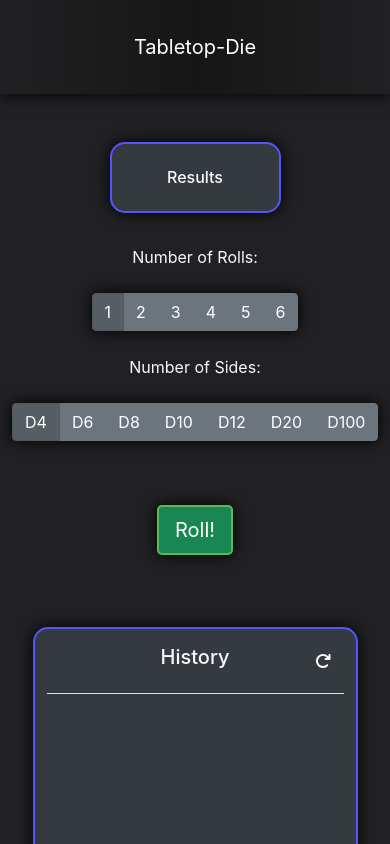
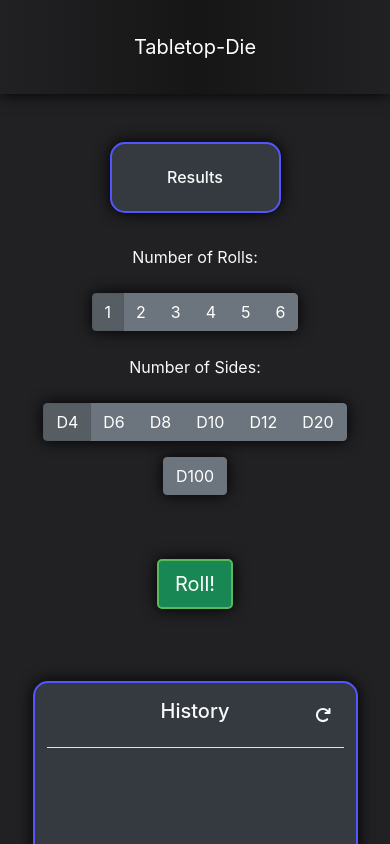
Before and after one commit to LoganPhilbrick/diesim2, a React (Create React App) app: page / in a window 390 px wide. Shown: the top 844 px of the page. Built offline with nearby package versions, Linux system fonts and the light colour scheme.

Commit message:
D100 on its own col to avoid awkward mobile layout

```diff
--- a/src/App.css
+++ b/src/App.css
@@ -52,6 +52,8 @@ label{
   cursor: pointer;
   border-radius: 5px;
 }
+
+
 
 #historyBox{
   background-color: #343a40;
--- a/src/components/BottomButtonGroup.js
+++ b/src/components/BottomButtonGroup.js
@@ -35,10 +35,14 @@ const BottomButtonGroup = () => {
           <Button className="btn-dark-50" onClick={() => dispatch(setNumberOfSides(20))} active={rSelected === 20}>
             D20
           </Button>
-          <Button className="btn-dark-50" onClick={() => dispatch(setNumberOfSides(100))} active={rSelected === 100}>
-            D100
-          </Button>
         </ButtonGroup>
+        <Col className="mt-3">
+          <ButtonGroup className="roundedBtn boxShadow">
+            <Button id="D100" className="btn-dark-50" onClick={() => dispatch(setNumberOfSides(100))} active={rSelected === 100}>
+              D100
+            </Button>
+          </ButtonGroup>
+        </Col>
       </Col>
     </Row>
   );
```
